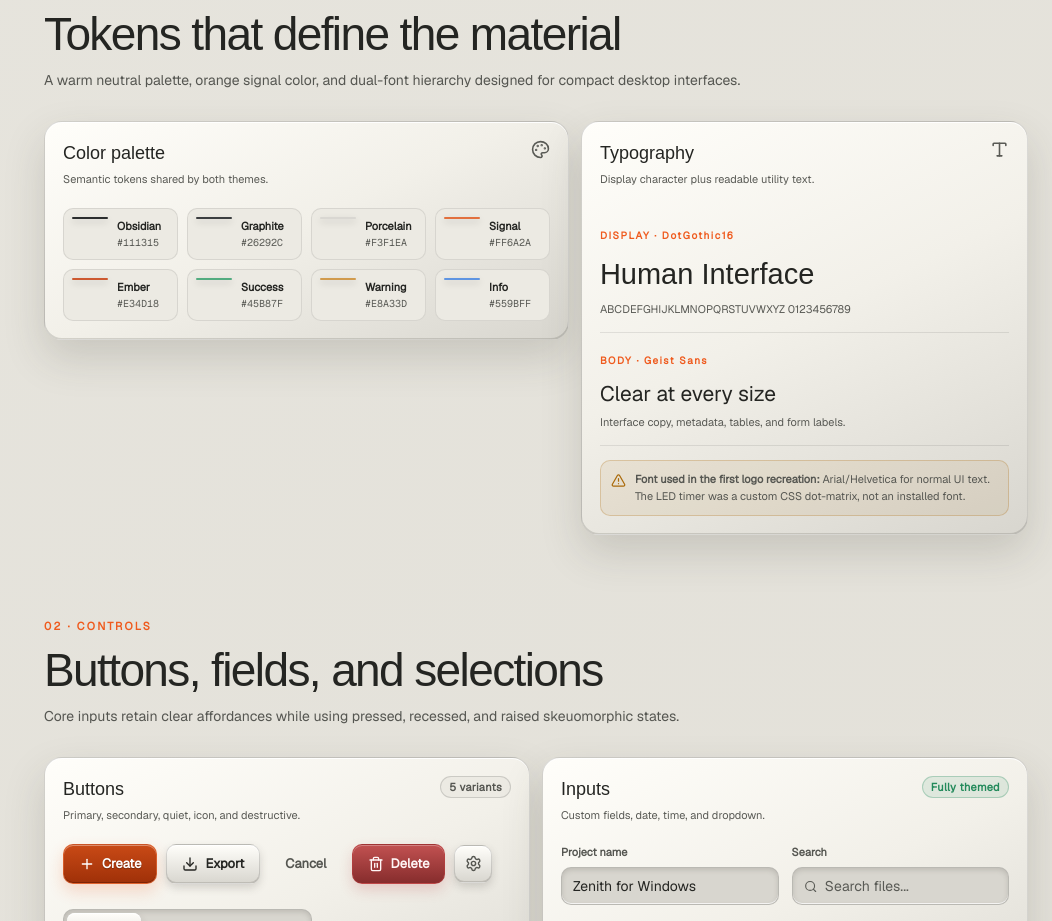
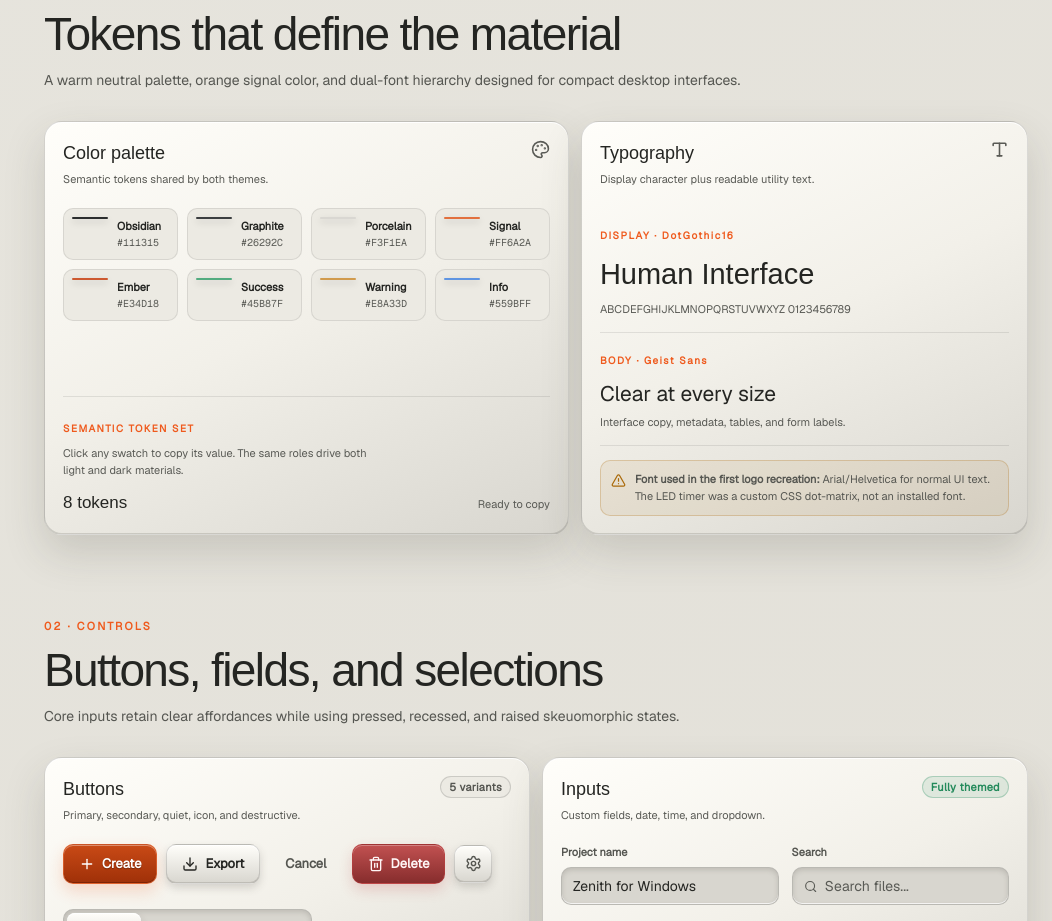
Before and after one commit to alvindemesadev/kinetic-ui, a React (Vite) app: page / in a window 1280 px wide. Shown: the part 1040-1961 px from the top of the page, without its empty margins (228-1280 px from the left). Built offline with nearby package versions, Linux system fonts and the light colour scheme; a web font is replaced by a local one.

Commit message:
fix: balance foundation panel layout

```diff
--- a/src/sections/showcase/ShowcaseFoundation.tsx
+++ b/src/sections/showcase/ShowcaseFoundation.tsx
@@ -58,6 +58,14 @@ export function ShowcaseFoundation({ onCopyColor }: ShowcaseFoundationProps) {
                 </button>
               ))}
             </div>
+            <div className="palette-summary">
+              <span>Semantic token set</span>
+              <p>Click any swatch to copy its value. The same roles drive both light and dark materials.</p>
+              <div>
+                <strong>{palette.length} tokens</strong>
+                <small>Ready to copy</small>
+              </div>
+            </div>
           </article>
           <article className="panel type-panel">
             <div className="panel-heading">
--- a/src/styles/components/showcase-layout.css
+++ b/src/styles/components/showcase-layout.css
@@ -1107,7 +1107,6 @@ kbd {
   display: grid;
   grid-template-columns: 1.08fr 0.92fr;
   gap: 16px;
-  align-items: start;
 }
 .palette-panel,
 .type-panel,
@@ -1118,6 +1117,10 @@ kbd {
 .calendar-card,
 .state-card {
   padding: 22px;
+}
+.palette-panel {
+  display: flex;
+  flex-direction: column;
 }
 .swatch-grid {
   display: grid;
@@ -1175,6 +1178,40 @@ kbd {
 }
 .swatch:hover svg {
   opacity: 1;
+}
+.palette-summary {
+  margin-top: auto;
+  padding-top: 18px;
+  border-top: 1px solid var(--border-soft);
+}
+.palette-summary > span {
+  color: var(--accent);
+  font-size: 10px;
+  font-weight: 750;
+  letter-spacing: 0.15em;
+  text-transform: uppercase;
+}
+.palette-summary p {
+  max-width: 42ch;
+  margin: 6px 0 12px;
+  color: var(--text-muted);
+  font-size: var(--text-2xs);
+  line-height: 1.5;
+}
+.palette-summary > div {
+  display: flex;
+  align-items: baseline;
+  justify-content: space-between;
+  gap: 12px;
+}
+.palette-summary strong {
+  font-family: var(--font-dot-gothic), sans-serif;
+  font-size: 17px;
+  font-weight: 400;
+}
+.palette-summary small {
+  color: var(--text-muted);
+  font-size: var(--text-2xs);
 }
 .font-sample {
   padding: 14px 0;
```
